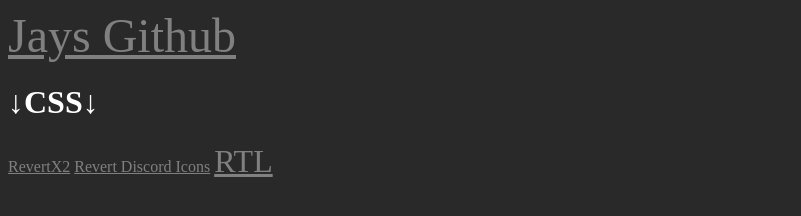
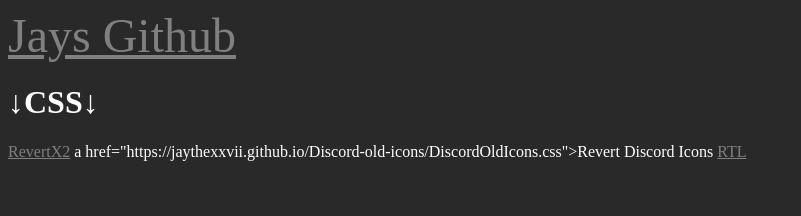
Before and after one commit to JayTheXXVII/RTL, a plain HTML site: page index.html in a window 1280 px wide. Shown: the whole page, without its empty margins (0-801 px from the left). Drawn offline with Linux system fonts and the light colour scheme.

Commit message:
Update index.html

```diff
--- a/index.html
+++ b/index.html
@@ -6,8 +6,8 @@
 		</head>
 	<body>
 		<h1>↓CSS↓</h1>
-		<a href="https://jaythexxvii.github.io/RevertX2/RevertX2.css">RevertX2</a>
-		<a href="https://jaythexxvii.github.io/Discord-old-icons/DiscordOldIcons.css">Revert Discord Icons</a>
-		<font size="+3" face="aptos"> <a href="https://jaythexxvii.github.io/RTL/RTL.css">RTL</a> </font>
+		<font  face="aptos"> <a href="https://jaythexxvii.github.io/RevertX2/RevertX2.css">RevertX2</a> </font>
+		<font  face="aptos"> a href="https://jaythexxvii.github.io/Discord-old-icons/DiscordOldIcons.css">Revert Discord Icons</a> </font>
+		<font  face="aptos"> <a href="https://jaythexxvii.github.io/RTL/RTL.css">RTL</a> </font>
 	</body>
 </html>
```
